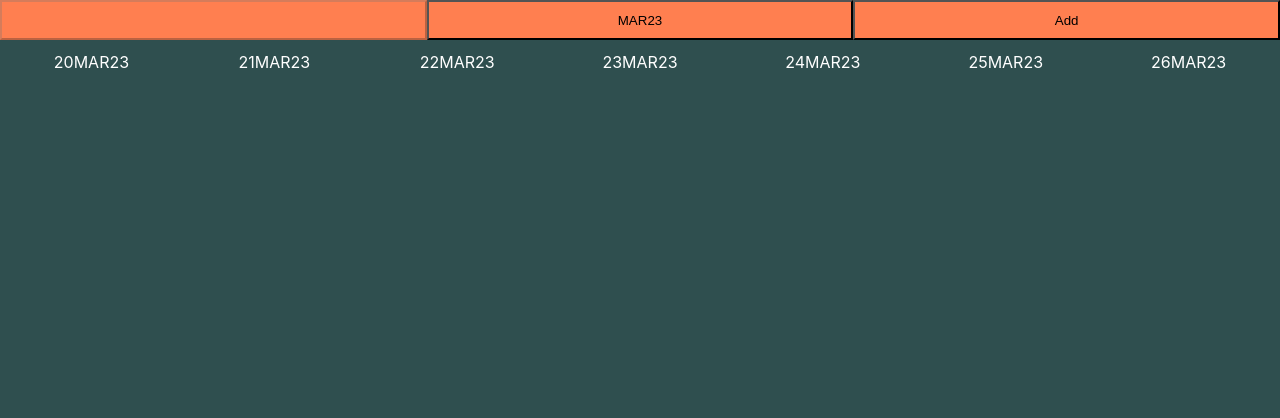
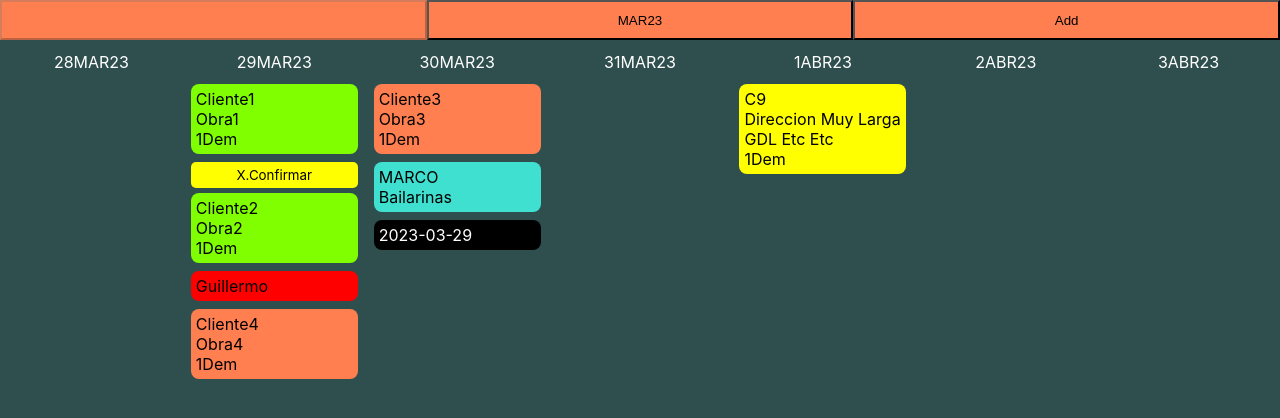
Before and after one commit to DanielBarragan96/ruta-js, a React (Create React App) app: page / in a window 1280 px wide. Shown: the top 418 px of the page. Built offline with nearby package versions, Linux system fonts and the light colour scheme.

Commit message:
found bug when having tasks on monday or removing all tasks on monday

```diff
--- a/src/App.js
+++ b/src/App.js
@@ -6,10 +6,10 @@ import { DragDropContext } from "react-beautiful-dnd";
 
 const initialData = [
   {
-    date: "2023-03-27",
+    date: "2023-03-29",
     id: "1",
     clienteMin: "MARCO",
-    index: 0,
+    index: 1,
     type: "P",
     equipo: "Bailarinas",
   },
@@ -67,9 +67,9 @@ const initialData = [
     equipo: "1Dem",
   },
   {
-    date: "2023-03-27",
+    date: "2023-03-29",
     id: "1400",
-    index: 1,
+    index: 2,
     type: "N",
     equipo: "1Dem",
   },
@@ -94,13 +94,15 @@ function App() {
   function getMonday(d) {
     d = new Date(d);
     var day = d.getDay();
-    let diff = d.getDate() - day + (day === 1 ? -6 : 1); // adjust when day is monday
+    //TODO error fecha
+    let diff = d.getDate() - day + (day === 0 ? -6 : 1); // adjust when day is sunday
     return new Date(d.setDate(diff));
   }
 
   function castData(initialData) {
     sortTasks(initialData);
     let nextDay = getMonday(Date.parse(initialData[0].date));
+    console.log(nextDay.toString());
     let week = [];
     currWeek = [];
     for (let index = 0; index < DAYS_OF_WEEK; index++) {
--- a/src/Column.jsx
+++ b/src/Column.jsx
@@ -5,6 +5,7 @@ import { Droppable } from "react-beautiful-dnd";
 
 function getColumnTitle(date) {
   let newDate = new Date(date);
+  newDate.setDate(newDate.getDate() + 1);
   let title = "";
   title += newDate.getDate().toString();
   title += Intl.DateTimeFormat("es", { month: "short" })
--- a/src/Task.jsx
+++ b/src/Task.jsx
@@ -21,11 +21,11 @@ function getTaskType(taskType) {
 export default function Task({ task, index }) {
   //let text = {[task.clienteMin, task.obraMin].join(<br />)};
   let taskType = getTaskType(task.type);
-  let text = <></>;
+  let innerComponent = <></>;
   if (taskType === "taskType_none") {
-    text = <>NONE</>;
+    innerComponent = <>{task.date}</>;
   } else {
-    text = (
+    innerComponent = (
       <>
         {task.clienteMin ? (
           <>
@@ -34,7 +34,7 @@ export default function Task({ task, index }) {
           </>
         ) : (
           <></>
-        )}{" "}
+        )}
         {task.obraMin ? (
           <>
             {task.obraMin}
@@ -65,7 +65,7 @@ export default function Task({ task, index }) {
         >
           {task.bandera ? <div className="bandera">{task.bandera}</div> : <></>}
 
-          <div className={"task " + taskType}>{text}</div>
+          <div className={"task " + taskType}>{innerComponent}</div>
         </div>
       )}
     </Draggable>
```
